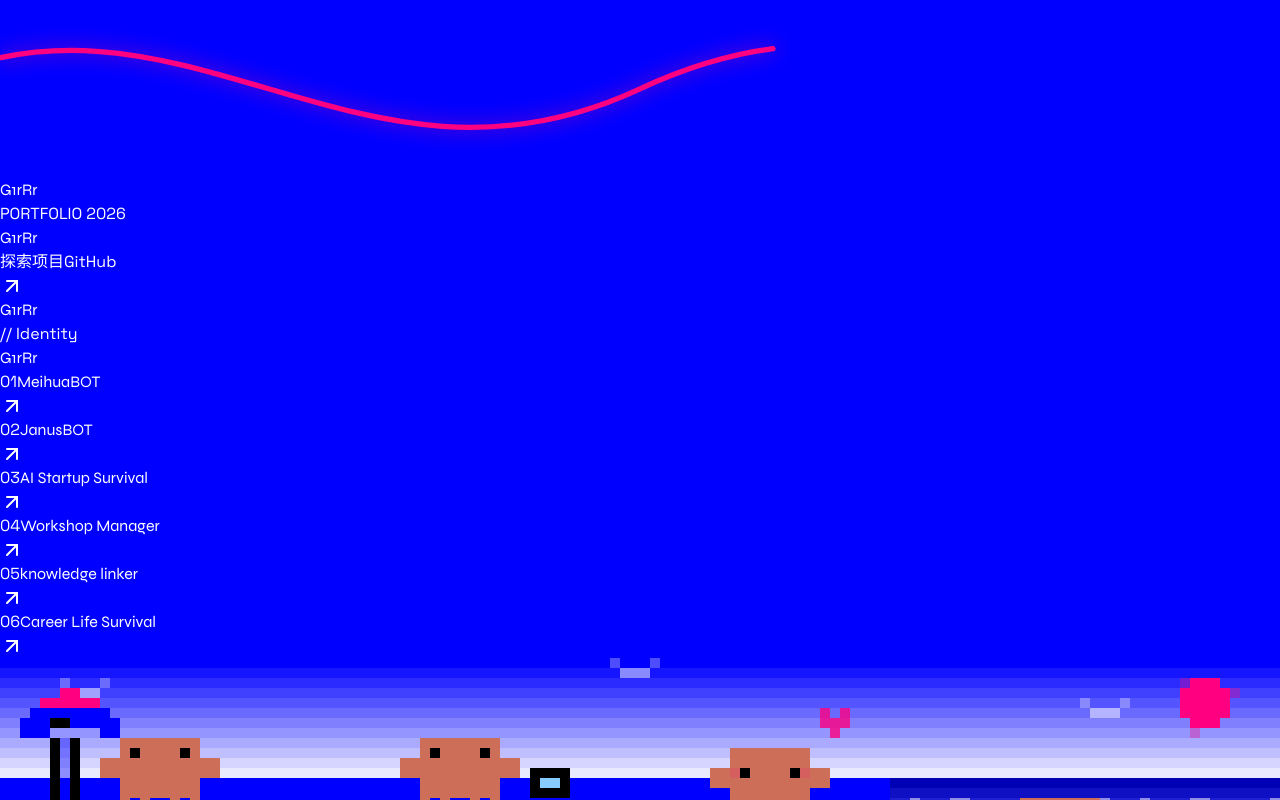
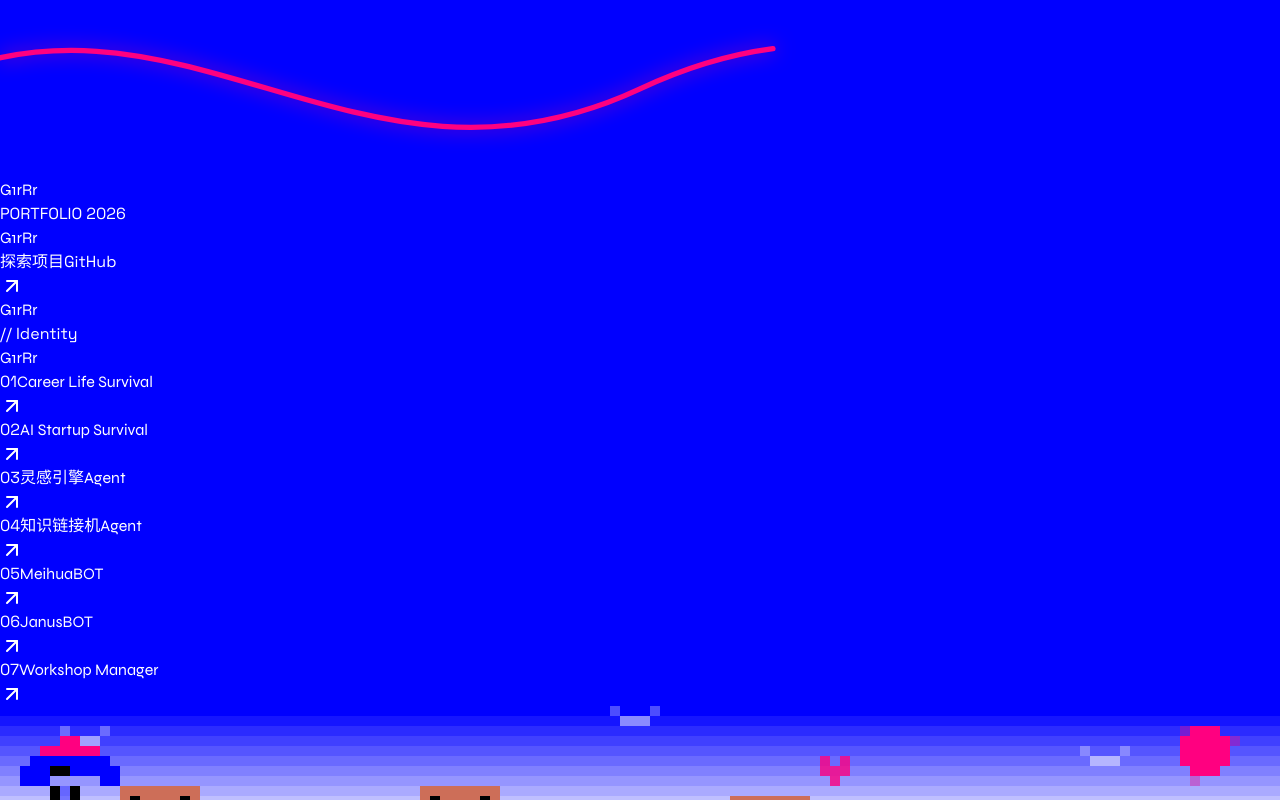
Before and after one commit to G1rRr/g1rrr.github.io, a React (Vite) app: page / in a window 1280 px wide. Shown: the top 800 px of the page. Built offline with nearby package versions, Linux system fonts and the light colour scheme; the HTML template or start-up script is replaced by a standard one.

Commit message:
项目重新排序+知识链接机Agent改名+灵感引擎Agent占位

```diff
--- a/src/App.tsx
+++ b/src/App.tsx
@@ -629,12 +629,13 @@ const CrabWalker = () => {
 // --- 关于：G1rRr + 项目名录 ---
 const About = () => {
   const projectActions: Record<string, { action?: () => void; link?: string }> = {
+    "Career Life Survival": { link: "/career-life.html" },
+    "AI Startup Survival": { link: "/startup-survival.html" },
+    "灵感引擎Agent": { link: "" },
+    "知识链接机Agent": { link: "/knowledge-linker.html" },
     MeihuaBOT: { link: "/meihua.html" },
     JanusBOT: { link: "/janus.html" },
-    "AI Startup Survival": { link: "/startup-survival.html" },
     "Workshop Manager": { link: "/workshop.html" },
-    "knowledge linker": { link: "/knowledge-linker.html" },
-    "Career Life Survival": { link: "/career-life.html" },
   };
 
   return (
@@ -659,12 +660,13 @@ const About = () => {
           <Reveal delay={200}>
             <div className="space-y-4">
               {[
+                "Career Life Survival",
+                "AI Startup Survival",
+                "灵感引擎Agent",
+                "知识链接机Agent",
                 "MeihuaBOT",
                 "JanusBOT",
-                "AI Startup Survival",
                 "Workshop Manager",
-                "knowledge linker",
-                "Career Life Survival",
               ].map((name, i) => {
                 const handler = projectActions[name];
                 const isClickable = !!handler;
```
